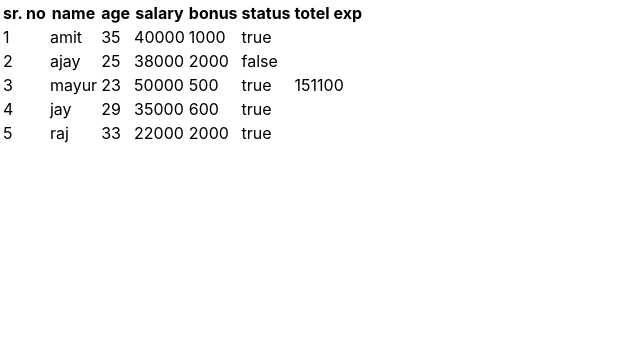
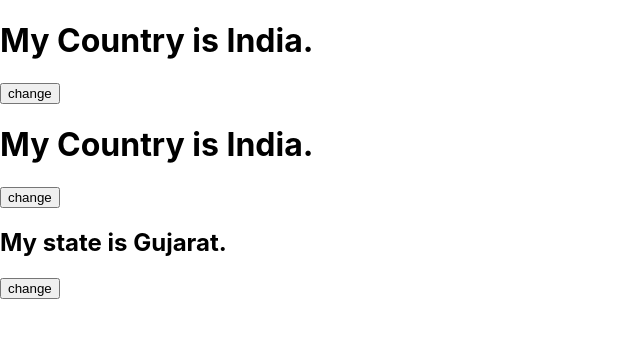
Before and after one commit to VaghasiyaLV/firstreact, a React (Create React App) app: page / in a window 1280 px wide. Shown: the top 338 px of the page, without its empty margins (0-640 px from the left). Built offline with nearby package versions, Linux system fonts and the light colour scheme.

Commit message:
prop_completed

```diff
--- a/src/App.js
+++ b/src/App.js
@@ -1,85 +1,18 @@
 
 import './App.css';
+import Country from './Containers/Country';
+import State from './Containers/State';
 
 
 
 function App() {
-    const emp =[
-      {
-        name: "amit",
-        age: 35,
-        salary: 40000,
-        bonus: 1000,
-        status: true
-      },
-      {
-        name: "ajay",
-        age: 25,
-        salary: 38000,
-        bonus: 2000,
-        status: false
-      },
-      {
-        name: "mayur",
-        age: 23,
-        salary: 50000,
-        bonus: 500,
-        status: true
-      },
-      {
-        name: "jay",
-        age: 29,
-        salary: 35000,
-        bonus: 600,
-        status: true
-      },
-      {
-        name: "raj",
-        age: 33,
-        salary: 22000,
-        bonus: 2000,
-        status: true
-      },
-    ]
-
-    const totalExp =
-      emp.filter((e,i) => e.status === true)
-      .map((e , i) => e.salary + e.bonus)
-      .reduce((acc , e) => acc + e , 0)
-
-
   return (
     <>
-    <table>
-      <tr>
-        <th>sr. no</th>
-        <th>name</th>
-        <th>age</th>
-        <th>salary</th>
-        <th>bonus</th>
-        <th>status</th>
-        <th>totel exp</th>
-      </tr>
+      <Country />
+      <State />
+    </>
+  );
 
-      {
-        emp.map((e,i) => {
-          return(
-            <tr>
-              <td>{i+1}</td>
-              <td>{e.name}</td>
-              <td>{e.age}</td>
-              <td>{e.salary}</td>
-              <td>{e.bonus}</td>
-              <td>{e.status ? "true" : "false"}</td>
-              <td rowspan="5">{i === 0 ? totalExp : null}</td>
-            </tr>
-          )
-        })
-      }
-    </table>
-    </>
-
-  );
 }
 
 export default App;
--- a/src/Containers/Country.js
+++ b/src/Containers/Country.js
@@ -1,9 +1,11 @@
-import React from 'react';
+import React, { useState, usestate } from 'react';
 
-function Country(props) {
+function Country(Props) {
+    const [country, setCountry] = useState('India');
     return (
         <div>
-            <h1>My Country is India.</h1>
+            <h1>My Country is {country}.</h1>
+            <button onClick={() => setCountry('US')}>change</button>
         </div>
     );
 }
--- a/src/Containers/State.js
+++ b/src/Containers/State.js
@@ -1,13 +1,23 @@
 import React, { Component } from 'react';
+import Country from './Country';
 
 class State extends Component {
+    constructor(props) {
+        super(props);
+            this.state = {
+                mystate: 'Gujarat',
+
+            }
+        }
+
         render() {
             return (
                 <div>
-                <h2>My state is Gujarat.</h2>
+                    <Country con = "India"/>
+                    <h2>My state is {this.state.mystate}.</h2>
+                    <button onClick={() => this.setState({mystate :'Rajasthan'})}>change</button>
                 </div>
             );
         }
     }
-
 export default State;
```
Also changed, not shown: src/Containers/City.js (deleted, +0 -11 lines). Lines whose indentation alone changed are shown as unchanged.
